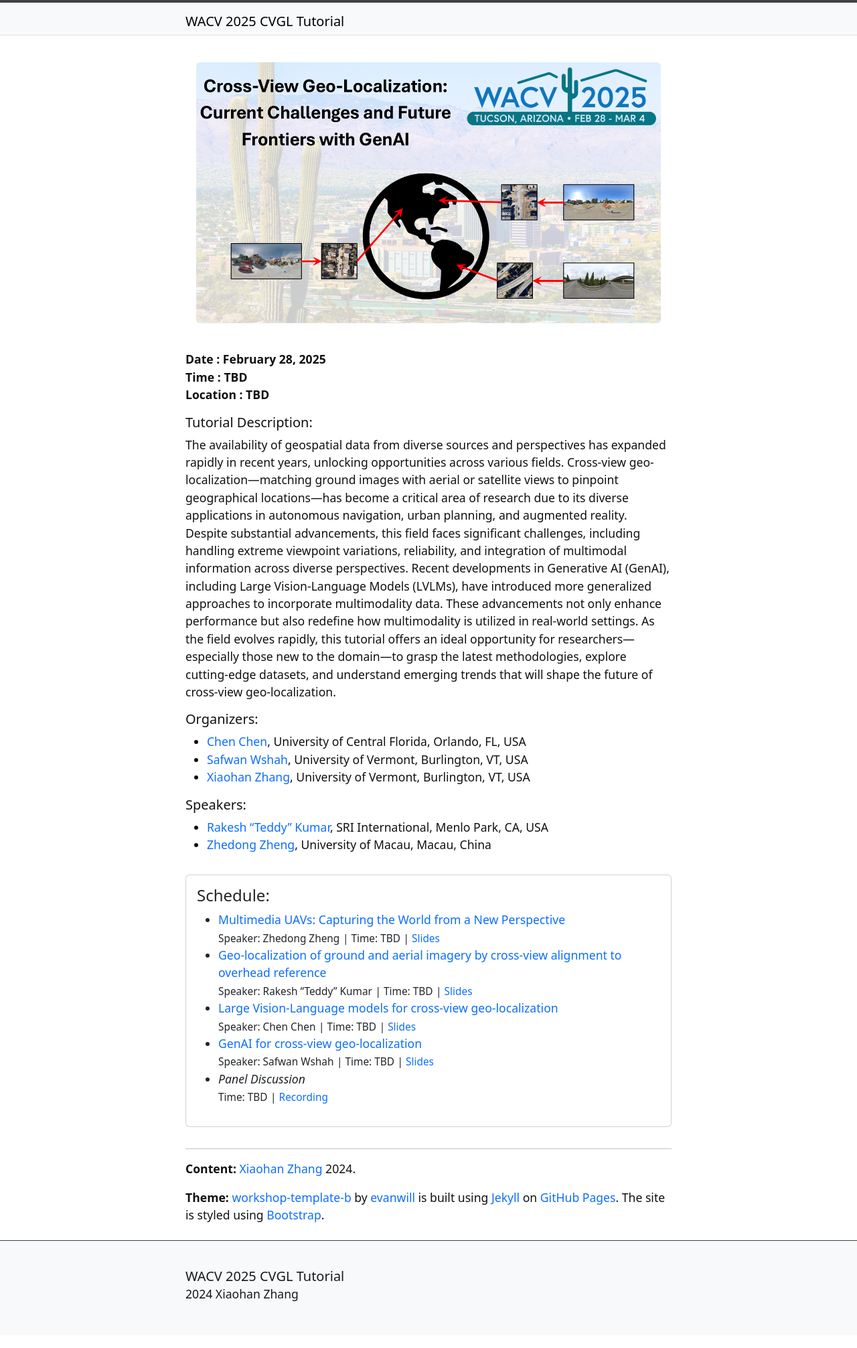
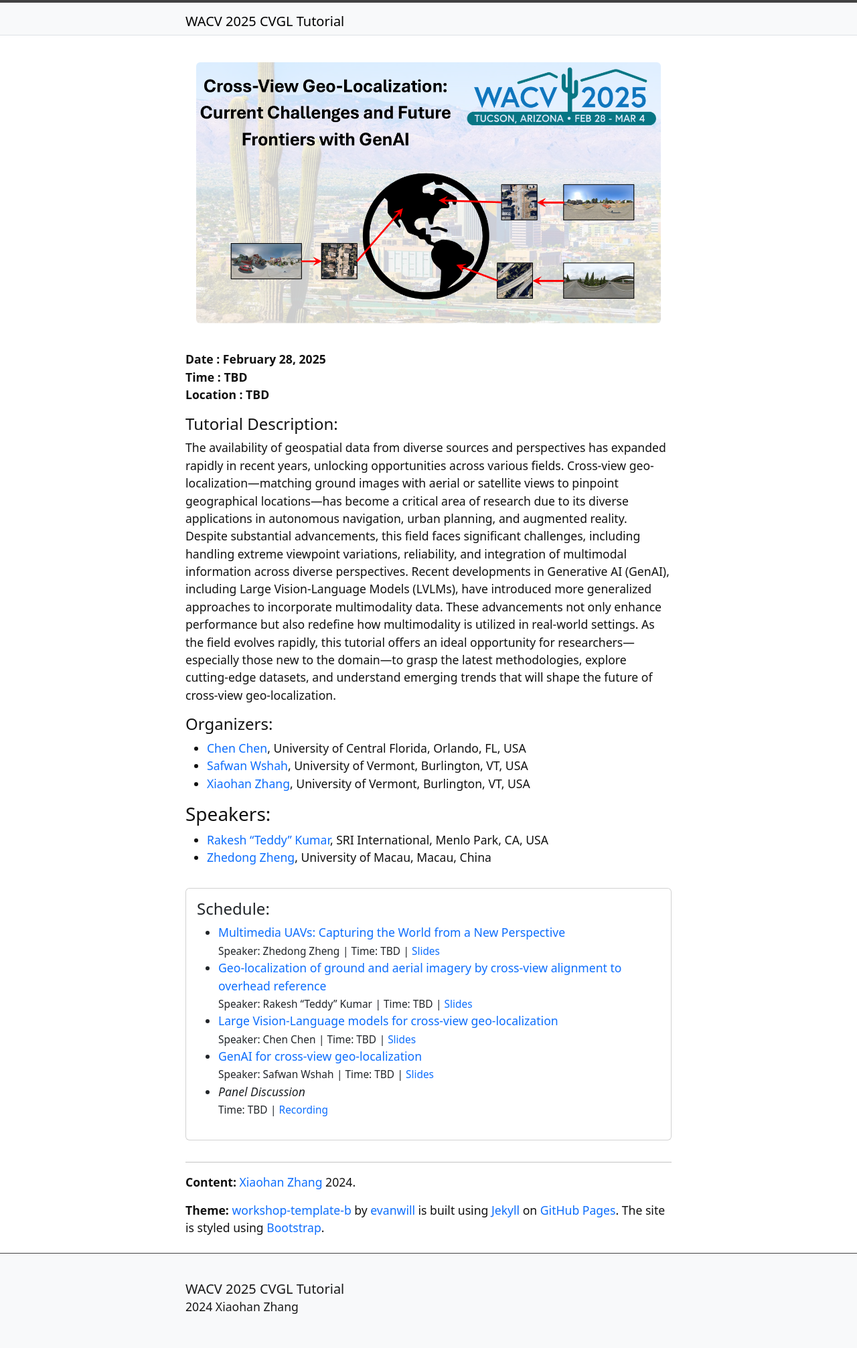
Before and after one commit to zxh009123/WACV25_CVGL_Tutorial, a Jekyll site: the page built from index.md, in a window 1280 px wide. Shown: the whole page at 67% size. Built offline with Jekyll 4.4.1, drawn with Linux system fonts in a browser that asks for light colours.

Commit message:
chagne size

```diff
--- a/index.md
+++ b/index.md
@@ -12,15 +12,15 @@ layout: page
 **Time : TBD** \
 **Location : TBD**
 
-##### Tutorial Description:
+#### Tutorial Description:
 The availability of geospatial data from diverse sources and perspectives has expanded rapidly in recent years, unlocking opportunities across various fields. Cross-view geo-localization—matching ground images with aerial or satellite views to pinpoint geographical locations—has become a critical area of research due to its diverse applications in autonomous navigation, urban planning, and augmented reality. Despite substantial advancements, this field faces significant challenges, including handling extreme viewpoint variations, reliability, and integration of multimodal information across diverse perspectives. Recent developments in Generative AI (GenAI), including Large Vision-Language Models (LVLMs), have introduced more generalized approaches to incorporate multimodality data. These advancements not only enhance performance but also redefine how multimodality is utilized in real-world settings. As the field evolves rapidly, this tutorial offers an ideal opportunity for researchers—especially those new to the domain—to grasp the latest methodologies, explore cutting-edge datasets, and understand emerging trends that will shape the future of cross-view geo-localization.
 
-##### Organizers:
+#### Organizers:
 * [Chen Chen](https://www.crcv.ucf.edu/chenchen/), University of Central Florida, Orlando, FL, USA
 * [Safwan Wshah](https://www.wshahaigroup.com/), University of Vermont, Burlington, VT, USA
 * [Xiaohan Zhang](https://zxh009123.github.io/), University of Vermont, Burlington, VT, USA
 
-##### Speakers:
+### Speakers:
 * [Rakesh “Teddy” Kumar](https://www.sri.com/people/rakesh-kumar/), SRI International, Menlo Park, CA, USA
 * [Zhedong Zheng](https://www.zdzheng.xyz/), University of Macau, Macau, China
 
```
